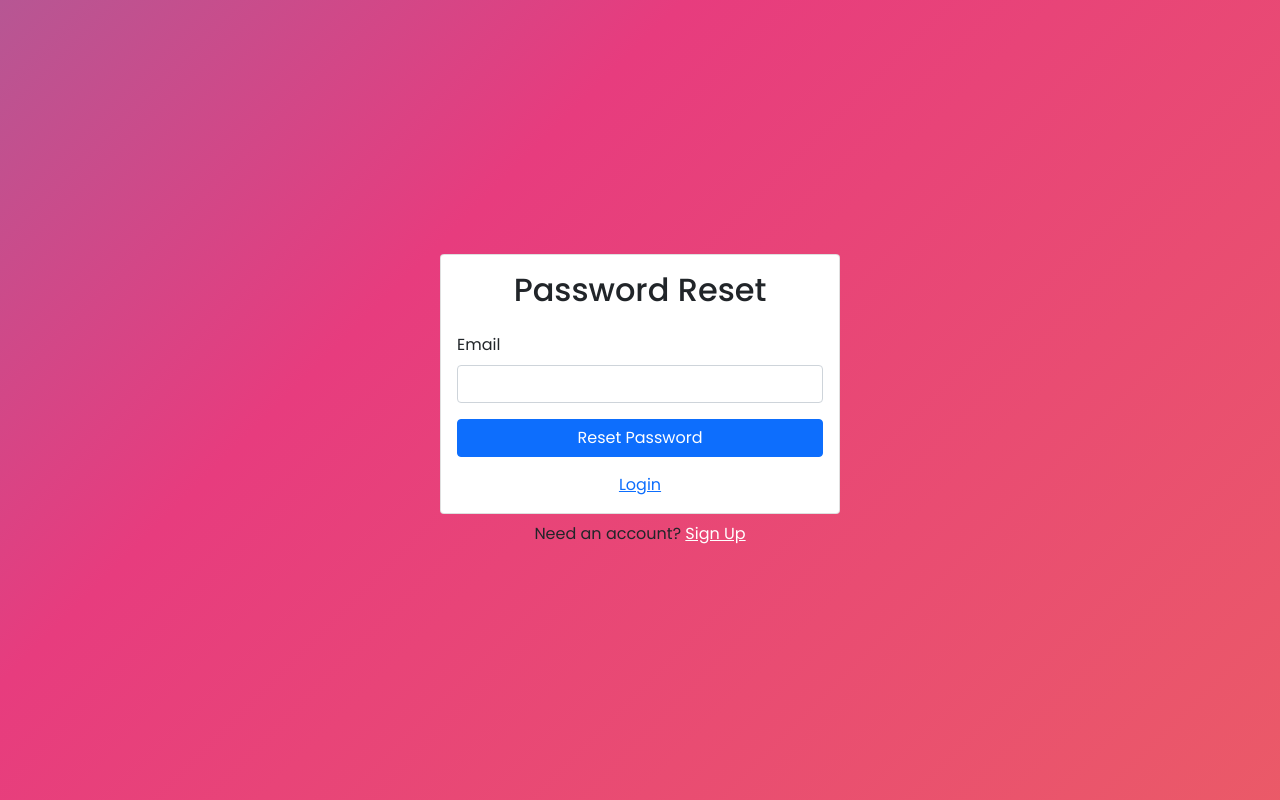
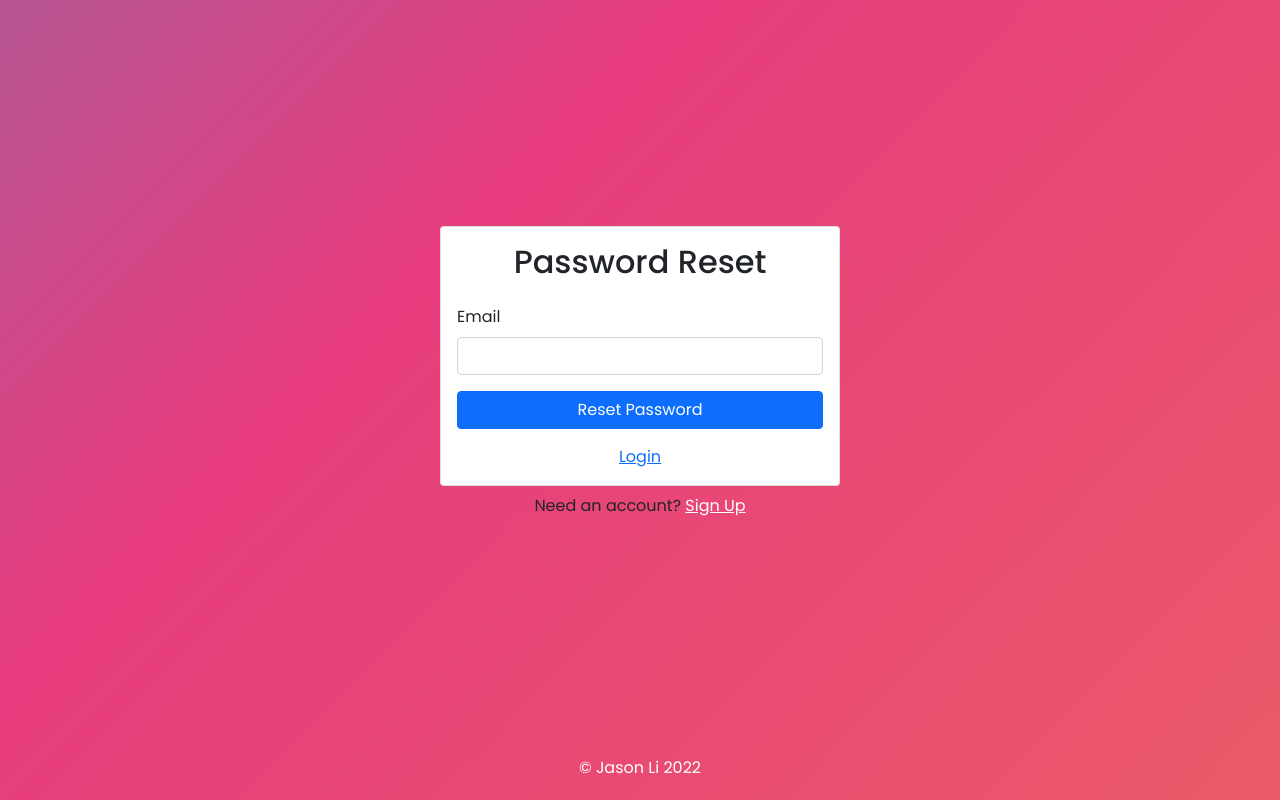
Before and after one commit to lijason122/Bug-Tracker, a React (Create React App) app: page /forgot-password in a window 1280 px wide. Built offline with nearby package versions, Linux system fonts and the light colour scheme; no server answers.

Commit message:
Add Footer component and some css styling

```diff
--- a/src/App.js
+++ b/src/App.js
@@ -8,6 +8,7 @@ import PrivateRoute from "./components/PrivateRoute";
 import ForgotPassword from "./components/ForgotPassword";
 import UpdateProfile from "./components/UpdateProfile";
 import BugTracker from "./components/BugTracker";
+import Footer from "./components/Footer";
 
 function App() {
   return (
@@ -50,6 +51,7 @@ function App() {
               </Routes>
             </AuthProvider>
           </Router>
+          <Footer />
         </div>
       </Container>
     </AuthProvider>
--- a/src/components/BugTracker.js
+++ b/src/components/BugTracker.js
@@ -1,5 +1,5 @@
-import React, { useState, useRef, useEffect } from "react";
-import { Form, Button, Card, Alert } from "react-bootstrap";
+import React, { useState, useEffect } from "react";
+import { Form, Button } from "react-bootstrap";
 import { db } from "../firebase";
 import { Link } from "react-router-dom";
 import BugTable from "./BugTable";
@@ -108,11 +108,11 @@ const BugTracker = () => {
             })}
           </Form.Select>
         </Form.Group>
-        <Button className="w-100 mt-3" type="submit">
+        <Button className="w-100 mt-3 btn-info" type="submit">
           Add New Bug
         </Button>
       </form>
-      <div className="w-100 text-center mt-2">
+      <div className="w-100 text-center mt-4">
         <Link to="/" className="link">
           Go Back
         </Link>
--- a/src/components/Dashboard.js
+++ b/src/components/Dashboard.js
@@ -23,7 +23,7 @@ const Dashboard = () => {
   return (
     <Container
       className="d-flex align-items-center justify-content-center"
-      style={{ minHeight: "100vh" }}
+      style={{ minHeight: "92vh" }}
     >
       <div className="w-100" style={{ maxWidth: "400px" }}>
         <h1>Welcome, {currentUser.displayName}!</h1>
--- /dev/null
+++ b/src/components/Footer.js
@@ -0,0 +1,11 @@
+import React from "react";
+
+const Footer = () => {
+  return (
+    <div className="text-center py-3 footer">
+      &copy; Jason Li {new Date().getFullYear()}
+    </div>
+  );
+};
+
+export default Footer;
--- a/src/components/ForgotPassword.js
+++ b/src/components/ForgotPassword.js
@@ -29,7 +29,7 @@ const ForgotPassword = () => {
   return (
     <Container
       className="d-flex align-items-center justify-content-center"
-      style={{ minHeight: "100vh" }}
+      style={{ minHeight: "92vh" }}
     >
       <div className="w-100" style={{ maxWidth: "400px" }}>
         <Card>
--- a/src/components/Login.js
+++ b/src/components/Login.js
@@ -29,7 +29,7 @@ const Login = () => {
   return (
     <Container
       className="d-flex align-items-center justify-content-center"
-      style={{ minHeight: "100vh" }}
+      style={{ minHeight: "92vh" }}
     >
       <div className="w-100" style={{ maxWidth: "400px" }}>
         <Card>
--- a/src/components/Signup.js
+++ b/src/components/Signup.js
@@ -42,7 +42,7 @@ const Signup = () => {
   return (
     <Container
       className="d-flex align-items-center justify-content-center"
-      style={{ minHeight: "100vh" }}
+      style={{ minHeight: "92vh" }}
     >
       <div className="w-100" style={{ maxWidth: "400px" }}>
         <Card>
--- a/src/components/UpdateProfile.js
+++ b/src/components/UpdateProfile.js
@@ -49,7 +49,7 @@ const UpdateProfile = () => {
   return (
     <Container
       className="d-flex align-items-center justify-content-center"
-      style={{ minHeight: "100vh" }}
+      style={{ minHeight: "92vh" }}
     >
       <div className="w-100" style={{ maxWidth: "400px" }}>
         <Card>
--- a/src/index.css
+++ b/src/index.css
@@ -29,3 +29,7 @@ body {
 .link:hover {
     color: yellow
 }
+
+.footer {
+    color: #FFF;
+}
```
